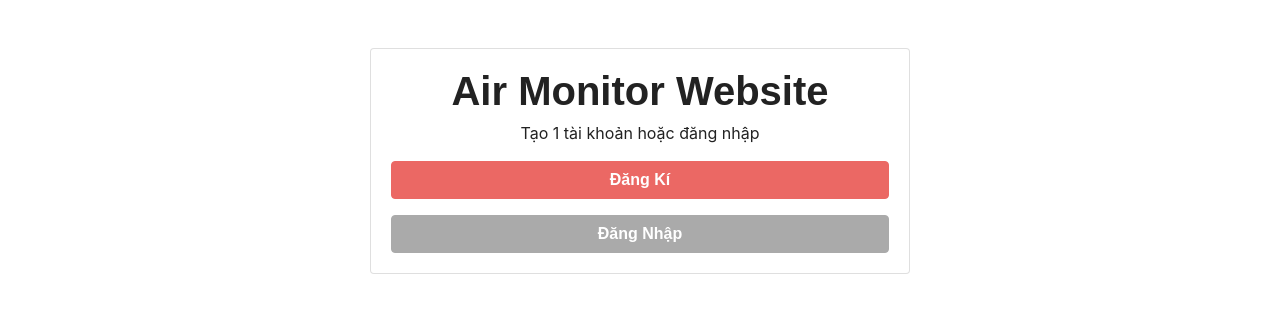
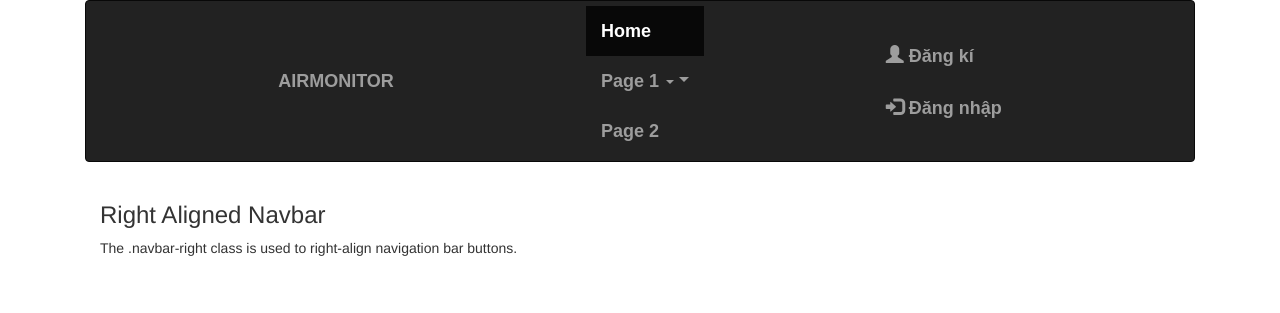
Before and after one commit to longnh299/Air-analysis-monitoring, a Node server app: template air monitor app/views/welcome.ejs in a window 1280 px wide. Shown: the top 313 px of the page. Run offline with Node 20, Linux system fonts and the light colour scheme; the template is opened without the code that fills it, so the values that code supplies are empty; some libraries are stand-ins or nearby versions; some web fonts are replaced.

Commit message:
update welcome page

```diff
--- a/air monitor app/views/welcome.ejs
+++ b/air monitor app/views/welcome.ejs
@@ -1,10 +1,40 @@
-<div class="row mt-5">
-  <div class="col-md-6 m-auto">
-    <div class="card card-body text-center">
-      <h1>Air Monitor Website</h1>
-      <p>Tạo 1 tài khoản hoặc đăng nhập</p>
-      <a href="/users/register" class="btn btn-primary btn-block mb-2">Đăng Kí</a>
-      <a href="/users/login" class="btn btn-secondary btn-block">Đăng Nhập</a>
+<!DOCTYPE html>
+<html lang="en">
+<head>
+  <meta charset="utf-8">
+  <link rel="stylesheet" href="https://maxcdn.bootstrapcdn.com/bootstrap/3.4.1/css/bootstrap.min.css">
+  <script src="https://ajax.googleapis.com/ajax/libs/jquery/3.5.1/jquery.min.js"></script>
+  <script src="https://maxcdn.bootstrapcdn.com/bootstrap/3.4.1/js/bootstrap.min.js"></script>
+</head>
+<body>
+
+<nav class="navbar navbar-inverse">
+  <div class="container-fluid">
+    <div class="navbar-header">
+      <a class="navbar-brand" href="#">AirMonitor</a>
     </div>
+    <ul class="nav navbar-nav">
+      <li class="active"><a href="#">Home</a></li>
+      <li class="dropdown"><a class="dropdown-toggle" data-toggle="dropdown" href="#">Page 1 <span class="caret"></span></a>
+        <ul class="dropdown-menu">
+          <li><a href="#">Page 1-1</a></li>
+          <li><a href="#">Page 1-2</a></li>
+          <li><a href="#">Page 1-3</a></li>
+        </ul>
+      </li>
+      <li><a href="#">Page 2</a></li>
+    </ul>
+    <ul class="nav navbar-nav navbar-right">
+      <li><a href="/users/register"><span class="glyphicon glyphicon-user"></span> Đăng kí</a></li>
+      <li><a href="users/login"><span class="glyphicon glyphicon-log-in"></span> Đăng nhập</a></li>
+    </ul>
   </div>
+</nav>
+
+<div class="container">
+  <h3>Right Aligned Navbar</h3>
+  <p>The .navbar-right class is used to right-align navigation bar buttons.</p>
 </div>
+
+</body>
+</html>
```
